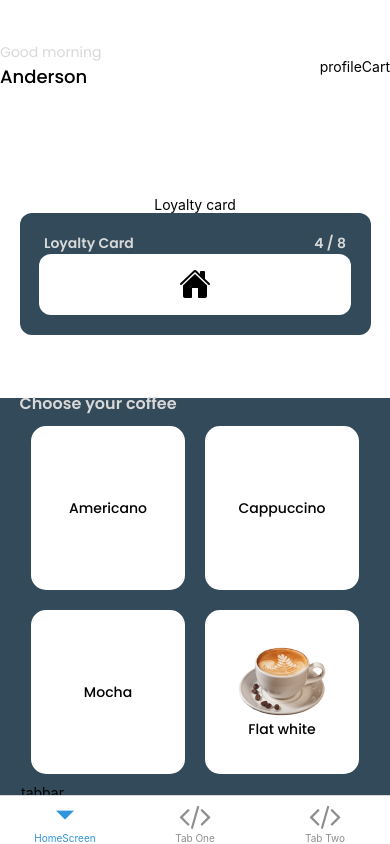
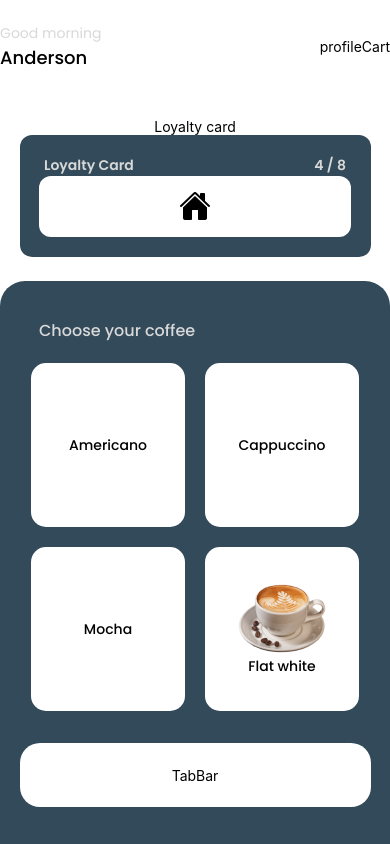
Before and after one commit to Neel-shetty/react-native-coffee, a React Native app: screen /HomeScreen in a window 390 px wide. Built offline with nearby package versions, Linux system fonts and the light colour scheme; grey boxes are pictures that could not be loaded; what expo-linking would draw is missing.

Commit message:
config done

```diff
--- a/src/components/HomeScreenComponents/Menu.tsx
+++ b/src/components/HomeScreenComponents/Menu.tsx
@@ -3,6 +3,7 @@ import React from "react";
 import { width } from "../../constants/Layout";
 import MenuItem from "./MenuItem";
 import { menu } from "../../../assets/dummyData/MenuData";
+import TabBar from "./TabBar";
 
 const Menu = () => {
   return (
@@ -10,17 +11,19 @@ const Menu = () => {
       <View style={styles.titleContainer}>
         <Text style={styles.title}>Choose your coffee</Text>
       </View>
-      <View>
+      <View style={{ height: 390 }}>
         <FlatList
           data={menu}
           renderItem={({ item }) => (
             <View style={{ padding: 10 }}>
-              <MenuItem data={item} />
+              <MenuItem data={item} id={item.id} />
             </View>
           )}
           numColumns={2}
         />
-        <Text>tabbar</Text>
+      </View>
+      <View>
+        <TabBar />
       </View>
     </View>
   );
@@ -35,14 +38,17 @@ const styles = StyleSheet.create({
     width: width,
     alignItems: "center",
     justifyContent: "center",
+    borderTopLeftRadius: 25,
+    borderTopRightRadius: 25,
   },
   titleContainer: {
     alignItems: "flex-start",
-    width: width * 0.9,
+    width: width * 0.8,
+    paddingBottom: 10,
   },
   title: {
     color: "#D8D8D8",
-    fontFamily: "poppins-semibold",
+    fontFamily: "poppins-medium",
     fontSize: 16,
   },
 });
--- a/src/components/HomeScreenComponents/MenuItem.tsx
+++ b/src/components/HomeScreenComponents/MenuItem.tsx
@@ -11,9 +11,11 @@ import React from "react";
 
 interface dataProp {
   data: any;
+  id: number;
 }
 
-const MenuItem = ({ data }: dataProp) => {
+const MenuItem = ({ data, id }: dataProp) => {
+
   return (
     <View style={styles.root}>
       {/* <Image source={require("../../../assets/images/Home/coffee1.png")} /> */}
--- /dev/null
+++ b/src/components/HomeScreenComponents/TabBar.tsx
@@ -0,0 +1,24 @@
+import { StyleSheet, Text, View } from "react-native";
+import React from "react";
+import { width } from "../../constants/Layout";
+
+const TabBar = () => {
+  return (
+    <View style={styles.root}>
+      <Text>TabBar</Text>
+    </View>
+  );
+};
+
+export default TabBar;
+
+const styles = StyleSheet.create({
+  root: {
+    width: width * 0.9,
+    height: 64,
+    alignItems: "center",
+    justifyContent: "center",
+    backgroundColor: "white",
+    borderRadius: 20,
+  },
+});
--- a/src/navigation/index.tsx
+++ b/src/navigation/index.tsx
@@ -118,7 +118,7 @@ function BottomTabNavigator() {
       <BottomTab.Screen
         name="HomeScreen"
         component={HomeScreen}
-        options={{ headerShown: false }}
+        options={{ headerShown: false, tabBarStyle: { display: "none" } }}
       />
 
       <BottomTab.Screen
--- a/src/screens/MainScreens/HomeScreen.tsx
+++ b/src/screens/MainScreens/HomeScreen.tsx
@@ -68,7 +68,7 @@ const styles = StyleSheet.create({
     justifyContent: "center",
   },
   menuContainer: {
-    flex: 3,
+    flex: 6,
     alignItems: "center",
     justifyContent: "center",
     width: width,
```
